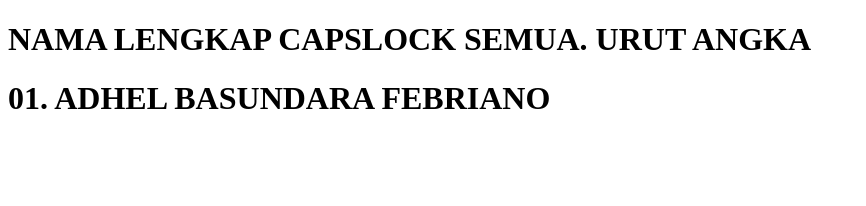
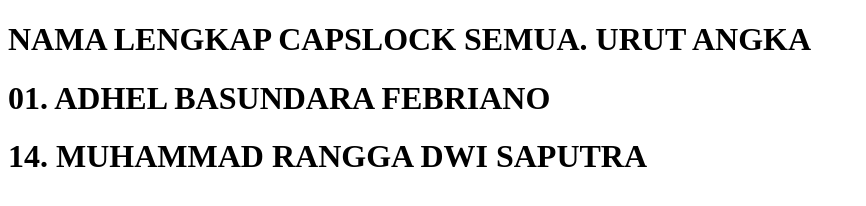
Before and after one commit to BagusHidayat21/tugas-smkn1jenangan, a plain HTML site: page index.html in a window 1280 px wide. Shown: the whole page, without its empty margins (0-866 px from the left). Drawn offline with Linux system fonts and the light colour scheme.

Commit message:
feat:menambah nama rangga

```diff
--- a/index.html
+++ b/index.html
@@ -8,5 +8,6 @@
 <body>
     <h1>NAMA LENGKAP CAPSLOCK SEMUA. URUT ANGKA</h1>
     <h1>01. ADHEL BASUNDARA FEBRIANO</h1>
+    <h1>14. MUHAMMAD RANGGA DWI SAPUTRA</h1>
 </body>
 </html>
```
